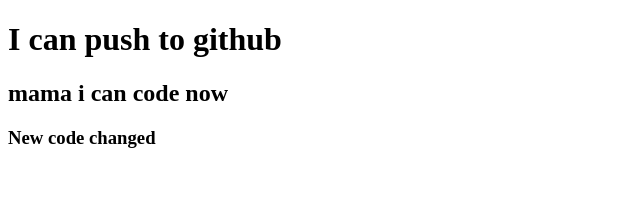
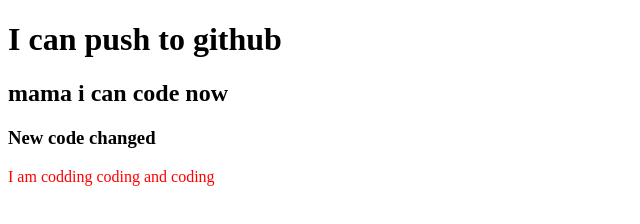
Before and after one commit to Atik-713/my-second-repo, a plain HTML site: page index.html in a window 1280 px wide. Shown: the whole page, without its empty margins (0-640 px from the left). Drawn offline with Linux system fonts and the light colour scheme.

Commit message:
styles added

```diff
--- a/index.html
+++ b/index.html
@@ -5,10 +5,12 @@
     <meta http-equiv="X-UA-Compatible" content="IE=edge">
     <meta name="viewport" content="width=device-width, initial-scale=1.0">
     <title>My Second github repo</title>
+    <link rel="stylesheet" href="style.css">
 </head>
 <body>
     <h1>I can push to github</h1>
     <h2>mama i can code now</h2>
     <h3>New code changed</h3>
+    <p>I am codding coding and coding</p>
 </body>
 </html>
--- /dev/null
+++ b/style.css
@@ -0,0 +1,3 @@
+p{
+    color: red;
+}
```
